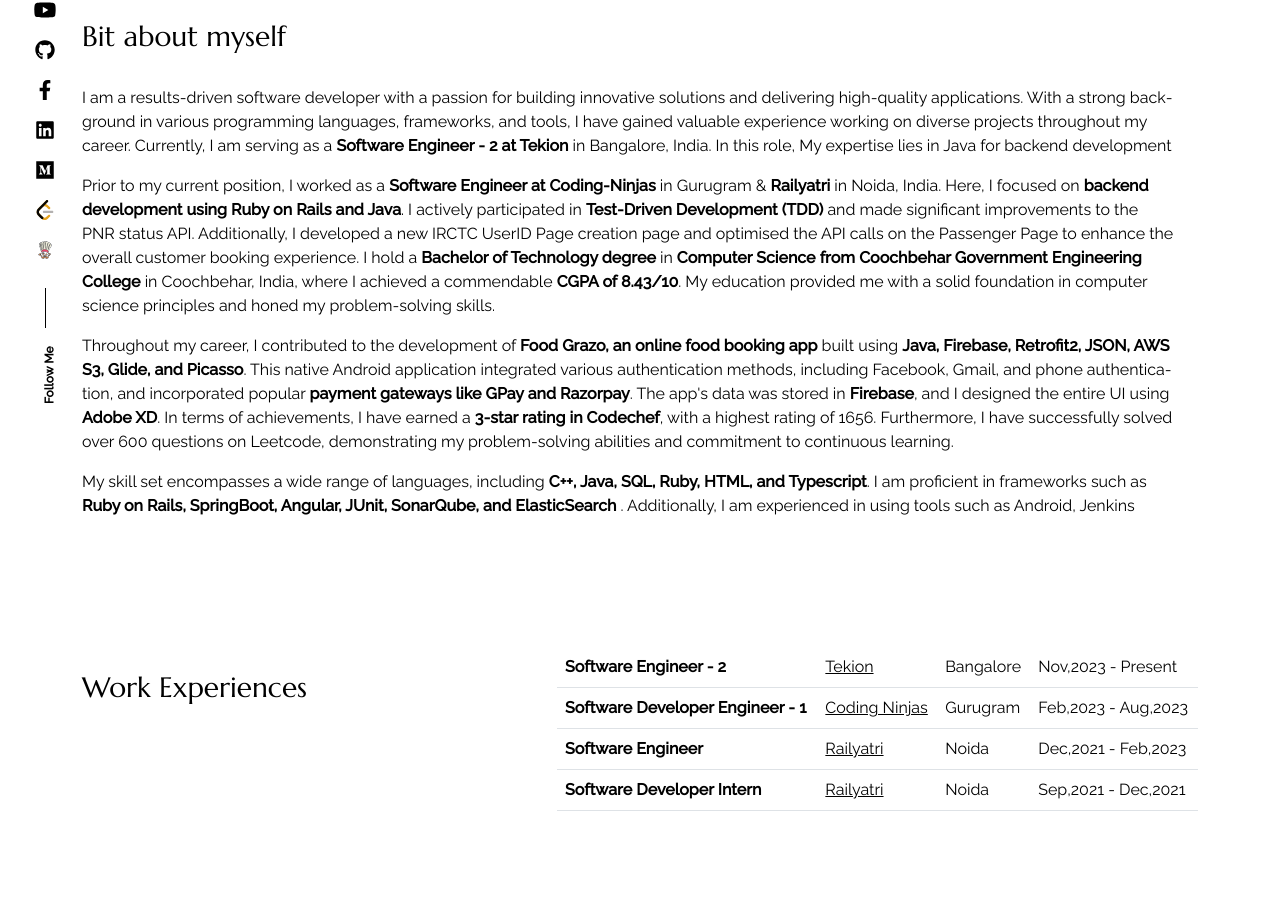
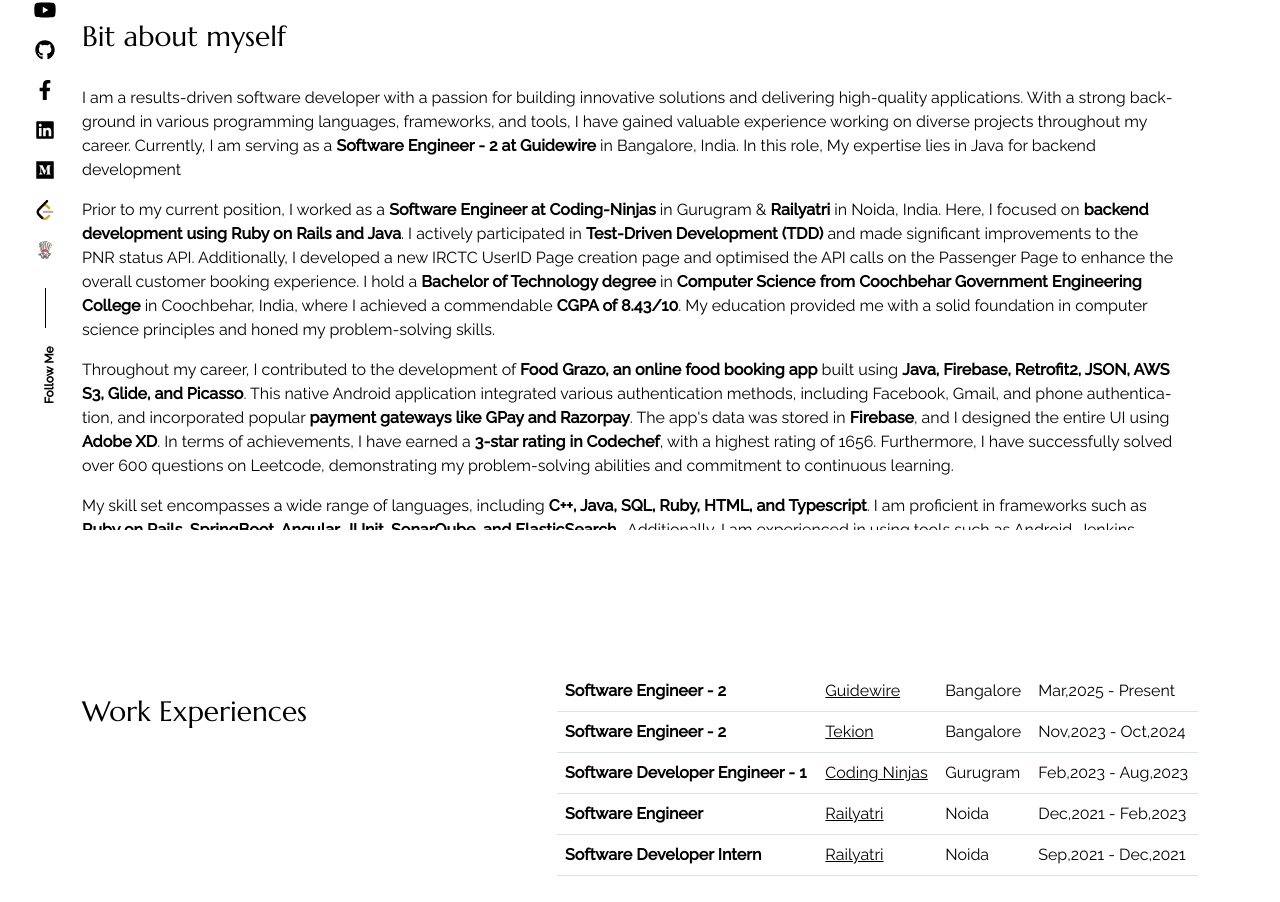
Before and after one commit to kaushikpuka1998/portfolio, a React (Create React App) app: page /about in a window 1280 px wide. Shown: the part 260-1162 px from the top of the page. Built offline with nearby package versions, Linux system fonts and the light colour scheme.

Commit message:
Clicking issue in same page resolved and experience added

```diff
--- a/src/content_option.js
+++ b/src/content_option.js
@@ -32,7 +32,7 @@
         "\n" +
         "I have gained valuable experience working on diverse projects throughout my career.\n" +
         "\n" +
-        "Currently, I am serving as a <strong>Software Engineer - 2 at Tekion</strong> in Bangalore, India. In this role, My expertise lies in Java for backend development",
+        "Currently, I am serving as a <strong>Software Engineer - 2 at Guidewire</strong> in Bangalore, India. In this role, My expertise lies in Java for backend development",
     p2:    "Prior to my current position, I worked as a  <strong>Software Engineer at Coding-Ninjas</strong> in Gurugram & <strong>Railyatri</strong> in Noida, India. Here, I focused on <strong>backend development using Ruby on Rails and Java</strong>. I actively participated in <strong>Test-Driven Development (TDD)</strong> and made significant improvements to the PNR status API. Additionally, I developed a new IRCTC UserID Page creation page and optimised the API calls on the Passenger Page to enhance the overall customer booking experience.\n" +
         "\n" +
         "I hold a <strong>Bachelor of Technology degree</strong> in <strong>Computer Science from Coochbehar Government Engineering College</strong> in Coochbehar, India, where I achieved a commendable <strong>CGPA of 8.43/10</strong>. My education provided me with a solid foundation in computer science principles and honed my problem-solving skills.\n" ,
@@ -42,12 +42,19 @@
        p4:  "My skill set encompasses a wide range of languages, including <strong>C++, Java, SQL, Ruby, HTML, and Typescript</strong>. I am proficient in frameworks such as <strong>Ruby on Rails, SpringBoot, Angular, JUnit, SonarQube, and ElasticSearch </strong>. Additionally, I am experienced in using tools such as Android, Jenkins",
 };
 const worktimeline = [
+     {
+        jobtitle: "Software Engineer - 2",
+        where: "Guidewire",
+        link: "https://www.guidewire.com/",
+        location: "Bangalore",
+        date: "Mar,2025 - Present",
+    },
     {
-    jobtitle: "Software Engineer - 2",
-    where: "Tekion",
+        jobtitle: "Software Engineer - 2",
+        where: "Tekion",
         link: "https://www.tekion.com/",
         location: "Bangalore",
-    date: "Nov,2023 - Present",
+        date: "Nov,2023 - Oct,2024",
     },
     {
         jobtitle: "Software Developer Engineer - 1",
--- a/src/header/index.js
+++ b/src/header/index.js
@@ -52,9 +52,9 @@
           </div>
           <div className="menu_footer d-flex flex-column flex-md-row justify-content-between align-items-md-center position-absolute w-100 p-3">
             <div className="d-flex">
-            <a href={socialprofils.facebook}>Facebook</a>
-            <a href={socialprofils.github}>Github</a>
-            <a href={socialprofils.twitter}>Twitter</a>
+            <a target="_blank" href={socialprofils.facebook}>Facebook</a>
+            <a target="_blank" href={socialprofils.github}>Github</a>
+            <a target="_blank" href={socialprofils.twitter}>Twitter</a>
             </div>
             <p className="copyright m-0">copyright __ {logotext}</p>
           </div>
--- a/src/pages/about/index.js
+++ b/src/pages/about/index.js
@@ -59,7 +59,7 @@
                   return (
                       <tr key={i}>
                         <th scope="row">{data.jobtitle}</th>
-                        <td><a href={data.link}> {data.where}</a></td>
+                        <td><a target="_blank" href={data.link}> {data.where}</a></td>
                         <td>{data.location}</td>
                         <td>{data.date}</td>
                       </tr>
--- a/src/pages/portfolio/index.js
+++ b/src/pages/portfolio/index.js
@@ -30,7 +30,7 @@
                       <span className="description">{data.description}</span>
                     </row>
 
-                    <a href={data.link}>View project</a>
+                    <a target="_blank" href={data.link}>View project</a>
                   </div>
                 </div>
             );
```
Also changed, not shown: 2 other files (tests, documents, lock files or other folders).
